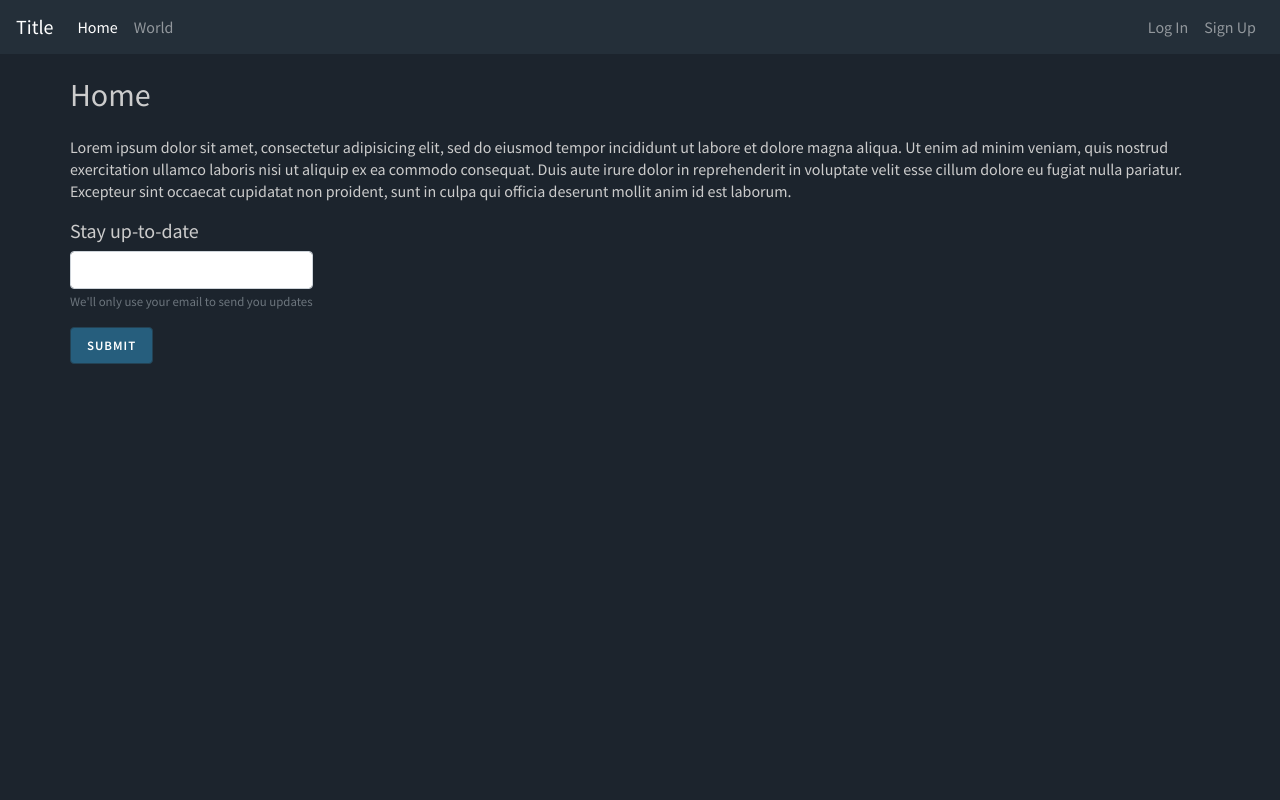
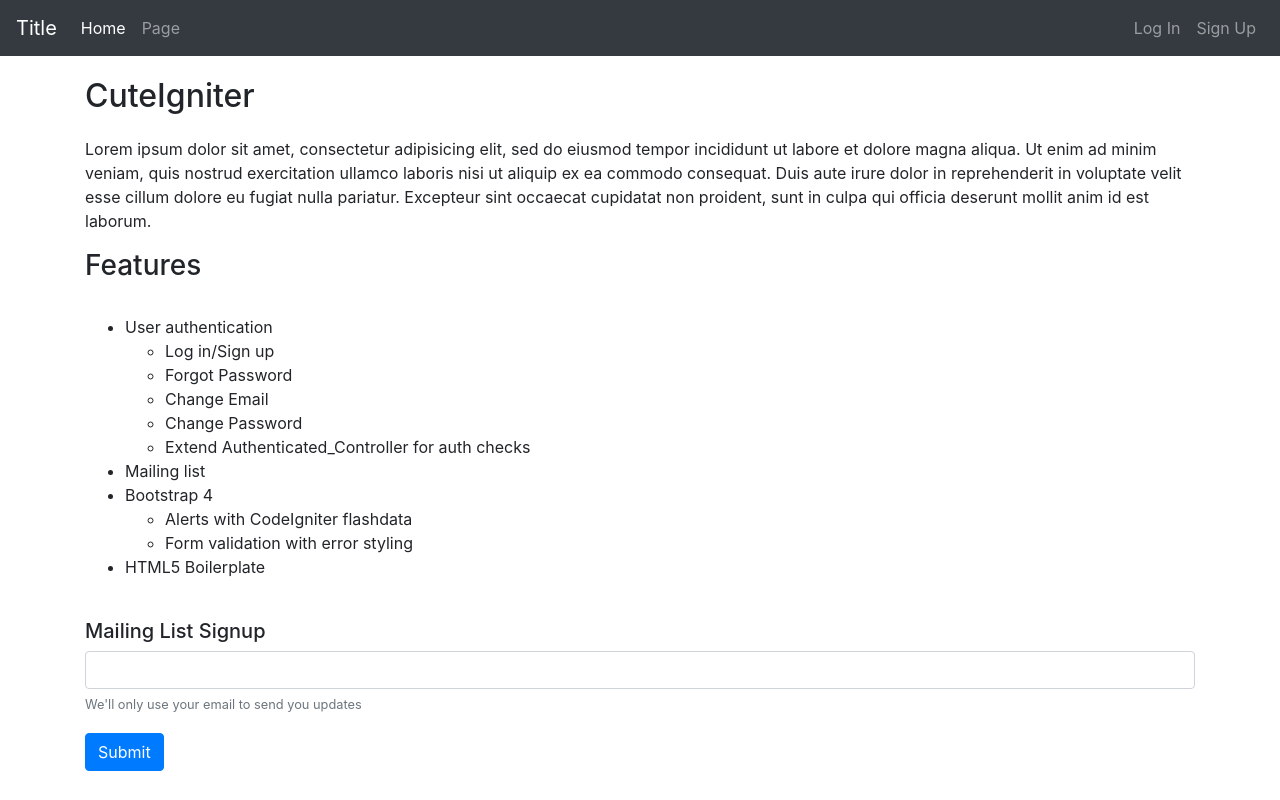
Before and after one commit to tomual/pet-island-game, a CodeIgniter app: page /database/ in a window 1280 px wide. Run offline with CodeIgniter, Linux system fonts and the light colour scheme.

Commit message:
Clean up for CuteIgniter conversion

```diff
--- a/application/config/autoload.php
+++ b/application/config/autoload.php
@@ -132,4 +132,4 @@
 |
 |	$autoload['model'] = array('first_model' => 'first');
 */
-$autoload['model'] = array('user_model', 'collection_model', 'currency_model');
+$autoload['model'] = array('user_model');
--- a/application/config/config.php
+++ b/application/config/config.php
@@ -23,7 +23,7 @@
 | a PHP script and you can easily do that on your own.
 |
 */
-$config['base_url'] = 'http://localhost/pet-island-game/';
+$config['base_url'] = 'http://localhost/';
 
 /*
 |--------------------------------------------------------------------------
--- a/application/controllers/World.php
+++ b/application/controllers/Page.php
@@ -1,10 +1,10 @@
 <?php
 defined('BASEPATH') OR exit('No direct script access allowed');
 
-class World extends Authenticated_Controller {
+class Page extends Authenticated_Controller {
 
 	public function index()
 	{
-		$this->load->view('world/world');
+		$this->load->view('page');
 	}
 }
--- a/application/models/Collection_model.php
+++ /dev/null
@@ -1,25 +0,0 @@
-<?php
-defined('BASEPATH') or exit('No direct script access allowed');
-
-class Collection_model extends CI_Model
-{
-    public function collect($user_id)
-    {
-        $this->db->select('MAX(collected_at) as collected_at');
-        $this->db->where('user_id', $user_id);
-        $this->db->where('type', 'bean');
-        $this->db->from('collections');
-        $last_bean = $this->db->get()->first_row();
-        $now = strtotime('now');
-        $allowed_collection_time = strtotime('+1 day', strtotime($last_bean->collected_at));
-        if (!$last_bean->collected_at || $allowed_collection_time < $now) {
-            $data = [
-                'user_id' => $user_id,
-                'type' => 'bean',
-            ];
-            $this->db->insert('collections', $data);
-            return $this->db->insert_id();
-        }
-        return 0;
-    }
-}
--- a/application/views/header.php
+++ b/application/views/header.php
@@ -28,29 +28,26 @@
     <link href="<?php echo base_url('css/style.css') ?>" rel="stylesheet">
 </head>
 <body>
-    <nav class="navbar navbar-expand-md navbar-dark">
+    <nav class="navbar navbar-expand-md navbar-dark bg-dark">
         <a class="navbar-brand" href="#">Title</a>
-        <button class="navbar-toggler" type="button" data-toggle="collapse" data-target="#navbarsExampleDefault" aria-controls="navbarsExampleDefault" aria-expanded="false" aria-label="Toggle navigation">
+        <button class="navbar-toggler" type="button" data-toggle="collapse" data-target="#navbar" aria-controls="navbar" aria-expanded="false" aria-label="Toggle navigation">
         <span class="navbar-toggler-icon"></span>
         </button>
 
-        <div class="collapse navbar-collapse" id="navbarsExampleDefault">
+        <div class="collapse navbar-collapse" id="navbar">
             <ul class="navbar-nav mr-auto">
                 <li class="nav-item active">
                     <a class="nav-link" href="<?php echo base_url() ?>">Home <span class="sr-only">(current)</span></a>
                 </li>
                 <li class="nav-item">
-                    <a class="nav-link" href="<?php echo base_url('world') ?>">World</a>
+                    <a class="nav-link" href="<?php echo base_url('page') ?>">Page</a>
                 </li>
             </ul>
             <div class="my-2 my-lg-0">
                 <ul class="navbar-nav mr-auto">
                     <?php if ($this->user): ?>
                         <li class="nav-item">
-                            <a class="nav-link" href="<?php echo base_url("settings/edit") ?>"><?php echo $this->user->username ?></a>
-                        </li>
-                        <li class="nav-item">
-                            <a class="nav-link" href="<?php echo base_url('user/logout') ?>"><?php echo $this->currency_model->get_beans() ?></a>
+                            <a class="nav-link" href="<?php echo base_url('settings/edit') ?>"><?php echo $this->user->username ?></a>
                         </li>
                         <li class="nav-item">
                             <a class="nav-link" href="<?php echo base_url('user/logout') ?>">Log Out</a>
--- a/application/views/home.php
+++ b/application/views/home.php
@@ -1,14 +1,36 @@
 <?php $this->load->view('header') ?>
-
-<h1>Home</h1>
+<div class="col">
+	<h1>CuteIgniter</h1>
 	<p>Lorem ipsum dolor sit amet, consectetur adipisicing elit, sed do eiusmod
 	tempor incididunt ut labore et dolore magna aliqua. Ut enim ad minim veniam,
 	quis nostrud exercitation ullamco laboris nisi ut aliquip ex ea commodo
 	consequat. Duis aute irure dolor in reprehenderit in voluptate velit esse
 	cillum dolore eu fugiat nulla pariatur. Excepteur sint occaecat cupidatat non
 	proident, sunt in culpa qui officia deserunt mollit anim id est laborum.</p>
+	<h3>Features</h3>
+	<ul class="py-4">
+		<li>
+			User authentication
+			<ul>
+				<li>Log in/Sign up</li>
+				<li>Forgot Password</li>
+				<li>Change Email</li>
+				<li>Change Password</li>
+				<li>Extend Authenticated_Controller for auth checks</li>
+			</ul>
+		</li>
+		<li>Mailing list</li>
+		<li>
+			Bootstrap 4
+			<ul>
+				<li>Alerts with CodeIgniter flashdata</li>
+				<li>Form validation with error styling</li>
+			</ul>
+		</li>
+		<li>HTML5 Boilerplate</li>
+	</ul>
 	<form method="post" action="<?php echo base_url('mailing') ?>">
-	<h5>Stay up-to-date</h5>
+		<h5>Mailing List Signup</h5>
 		<?php alerts() ?>
 		<div class="form-group">
 			<label class="form-label sr-only">Email</label>
@@ -19,4 +41,5 @@
 			<input type="submit" value="Submit" class="btn btn-primary">
 		</div>
 	</form>
+</div>
 <?php $this->load->view('footer') ?>
--- a/css/style.css
+++ b/css/style.css
@@ -1,46 +1,3 @@
 body {
-    font-family: 'Source Sans Pro', sans-serif;
-    background-color: #1C242D;
-    color: #cccccc;
+	line-height: 1.5rem;
 }
-
-.navbar-dark {
-	background: #242F39;
-}
-
-.btn-primary {
-    color: #fff;
-    background-color: #265e7d;
-    border-color: #234254;
-}
-
-.btn-primary:hover {
-    color: #fff;
-    background-color: #2e6a8c;
-    border-color: #234254;
-}
-
-.btn-primary:not(:disabled):not(.disabled).active, .btn-primary:not(:disabled):not(.disabled):active, .show > .btn-primary.dropdown-toggle {
-    color: #fff;
-    background-color: #356f90;
-    border-color: #234254;
-}
-
-.btn {
-	text-transform: uppercase;
-	letter-spacing: 1px;
-	font-weight: 600;
-	font-size: 0.8rem;
-	padding: 0.5rem 1rem;
-}
-
-a, a:visited {
-	color: #4ba2d2;
-}
-
-label {
-    text-transform: uppercase;
-    font-size: 0.8rem;
-    letter-spacing: 1px;
-    font-weight: 600;
-}
```
Also changed, not shown: application/controllers/Collect.php (deleted, +0 -14 lines), application/models/Currency_model.php (deleted, +0 -37 lines), application/views/page.php (added, +11 -0 lines), application/views/world/world.php (deleted, +0 -27 lines), sql/tables.sql (added, +46 -0 lines). Lines whose indentation alone changed are shown as unchanged.
